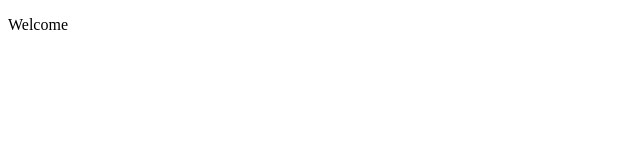
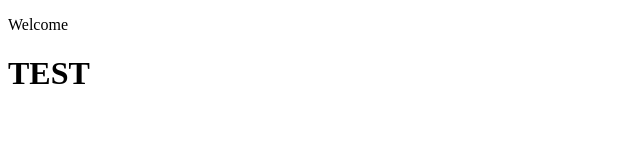
Before and after one commit to firmzeal/gitLearn, a plain HTML site: page index.html in a window 1280 px wide. Shown: the whole page, without its empty margins (0-640 px from the left). Drawn offline with Linux system fonts and the light colour scheme.

Commit message:
header added

```diff
--- a/index.html
+++ b/index.html
@@ -8,5 +8,8 @@
 </head>
 <body>
     <p>Welcome</p>
+    <h1>
+        TEST
+    </h1>
 </body>
 </html>
```
